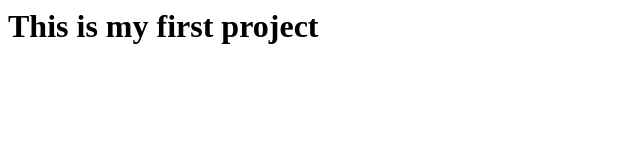
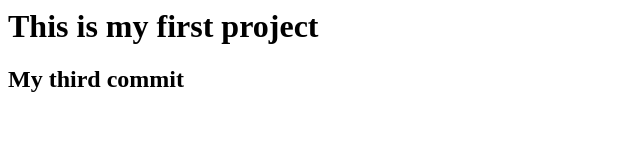
Before and after one commit to adabalahanigangabhavani/sample-1, a plain HTML site: page index.html in a window 1280 px wide. Shown: the whole page, without its empty margins (0-640 px from the left). Drawn offline with Linux system fonts and the light colour scheme.

Commit message:
index file modified

```diff
--- a/index.html
+++ b/index.html
@@ -4,6 +4,7 @@
 
 <body>
 <h1>This is my first project</h1>
+<h2>My third commit</h2>
 </body>
 
 </html>
```
